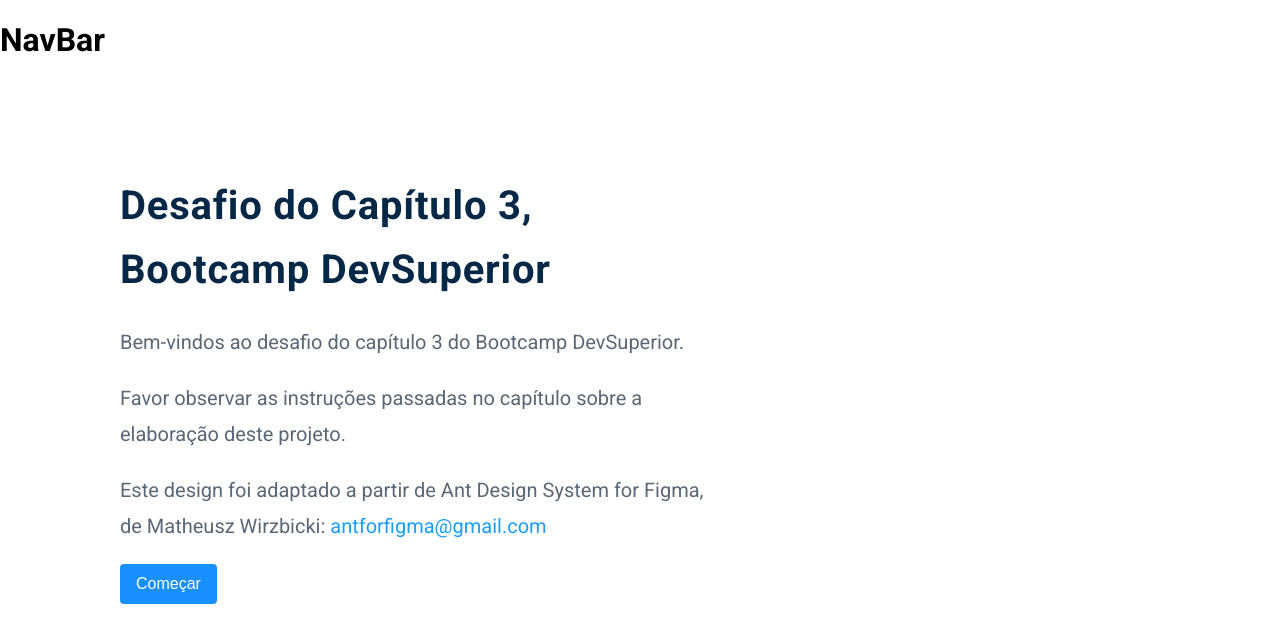
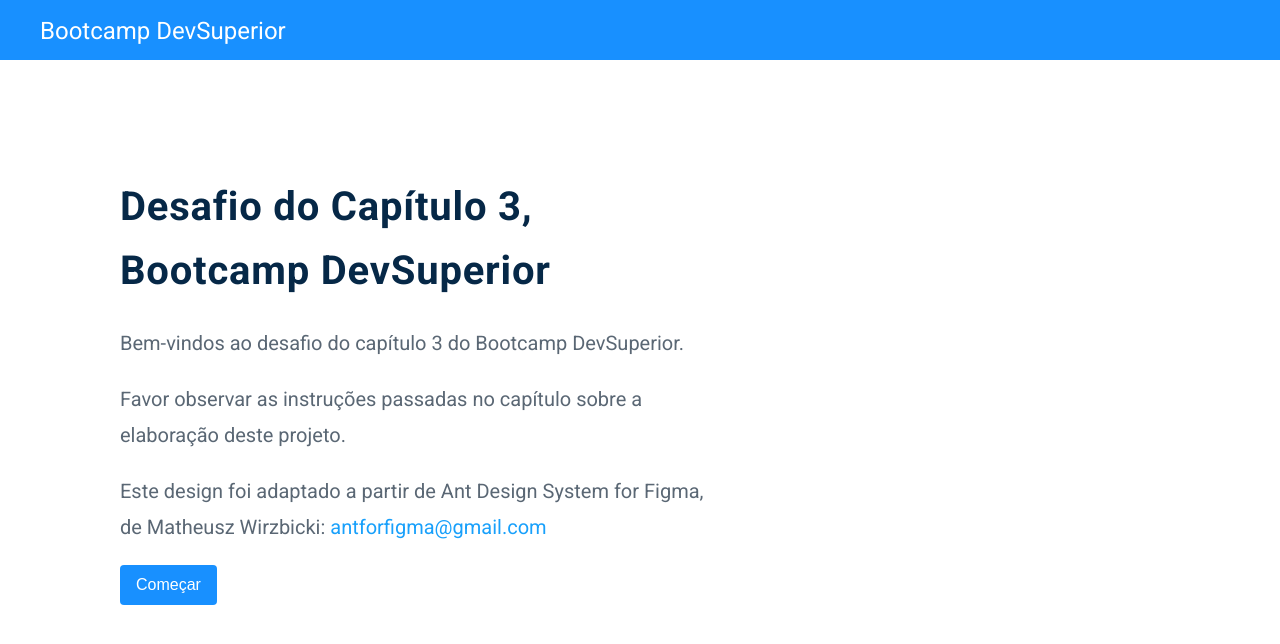
Before and after one commit to jdaibello/github-api, a React (Create React App) app: page / in a window 1280 px wide. Shown: the top 644 px of the page. Built offline with nearby package versions, Linux system fonts and the light colour scheme; the HTML template or start-up script is replaced by a standard one.

Commit message:
Adding navbar

```diff
--- a/src/App.tsx
+++ b/src/App.tsx
@@ -5,10 +5,7 @@
 
 const App = () => {
 	return (
-		<>
-			<NavBar />
-			<Routes />
-		</>
+		<Routes />
 	);
 }
 
--- a/src/Routes.tsx
+++ b/src/Routes.tsx
@@ -1,10 +1,12 @@
 import React from 'react';
 import { BrowserRouter, Route, Switch } from 'react-router-dom';
 import Home from './pages/Home';
+import NavBar from './pages/Home/components/NavBar';
 import Search from './pages/Search';
 
 const Routes = () => (
   <BrowserRouter>
+    <NavBar />
     <Switch>
       <Route path="/" exact>
         <Home />
--- a/src/pages/Home/components/NavBar/index.tsx
+++ b/src/pages/Home/components/NavBar/index.tsx
@@ -1,9 +1,14 @@
 import React from 'react';
+import { Link } from 'react-router-dom';
 import './styles.css';
 
 function NavBar() {
   return (
-    <h1>NavBar</h1>
+    <nav className="main-nav">
+      <Link to="/" className="nav-logo-text">
+        Bootcamp DevSuperior
+      </Link>
+    </nav>
   );
 }
 
--- a/src/pages/Home/components/NavBar/styles.css
+++ b/src/pages/Home/components/NavBar/styles.css
@@ -0,0 +1,21 @@
+.main-nav {
+  height: 60px;
+  background: #1890FF;
+  left: 0;
+  top: 0;
+}
+
+.nav-logo-text {
+  height: 32px;
+  padding-top: 15px;
+  padding-left: 40px;
+  padding-bottom: 15px;
+  font-family: Roboto;
+  font-weight: 500;
+  font-size: 24px;
+  line-height: 32px;
+  display: flex;
+  align-items: center;
+  text-decoration: none;
+  color: #FFF;
+}
```
